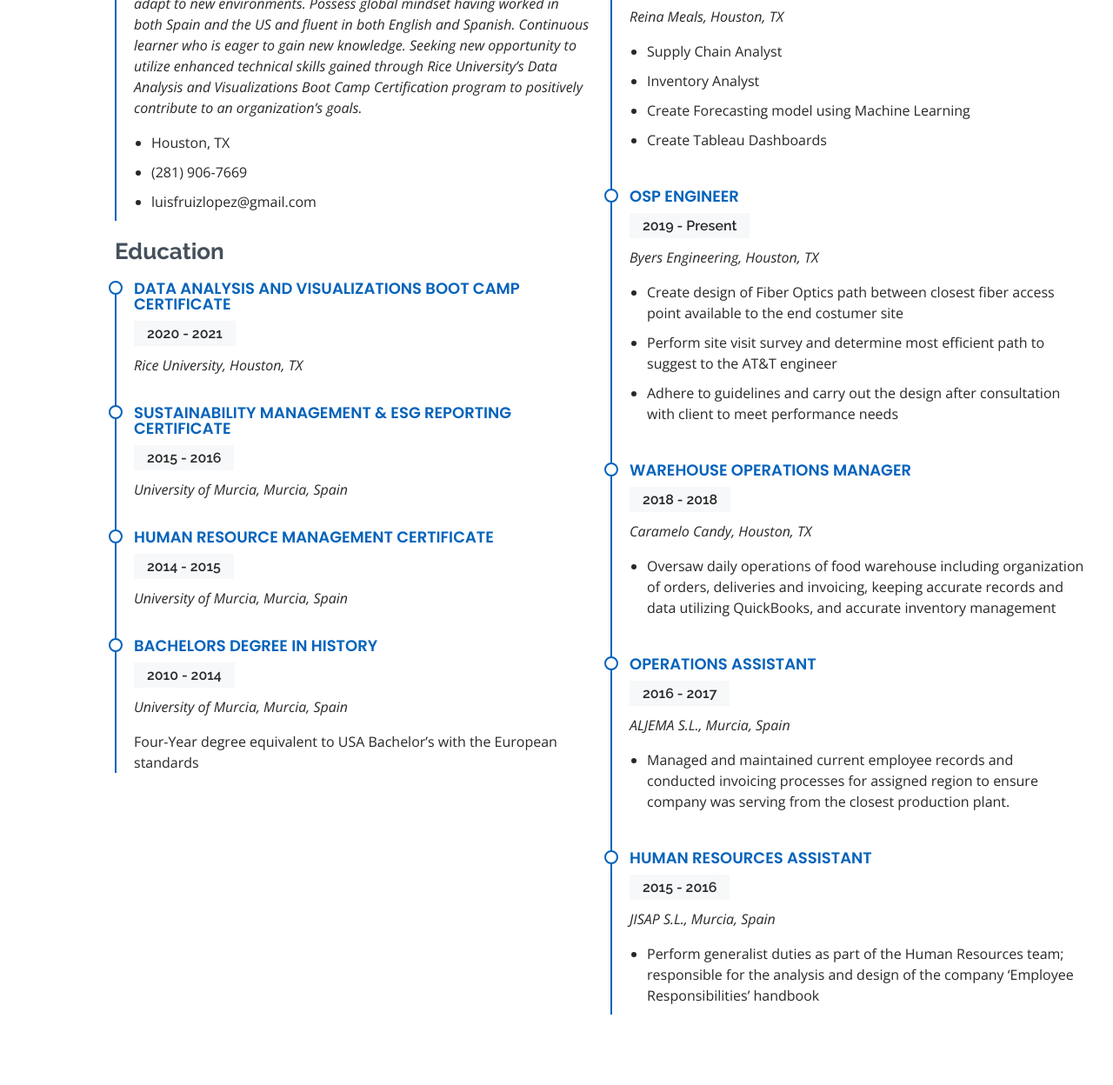
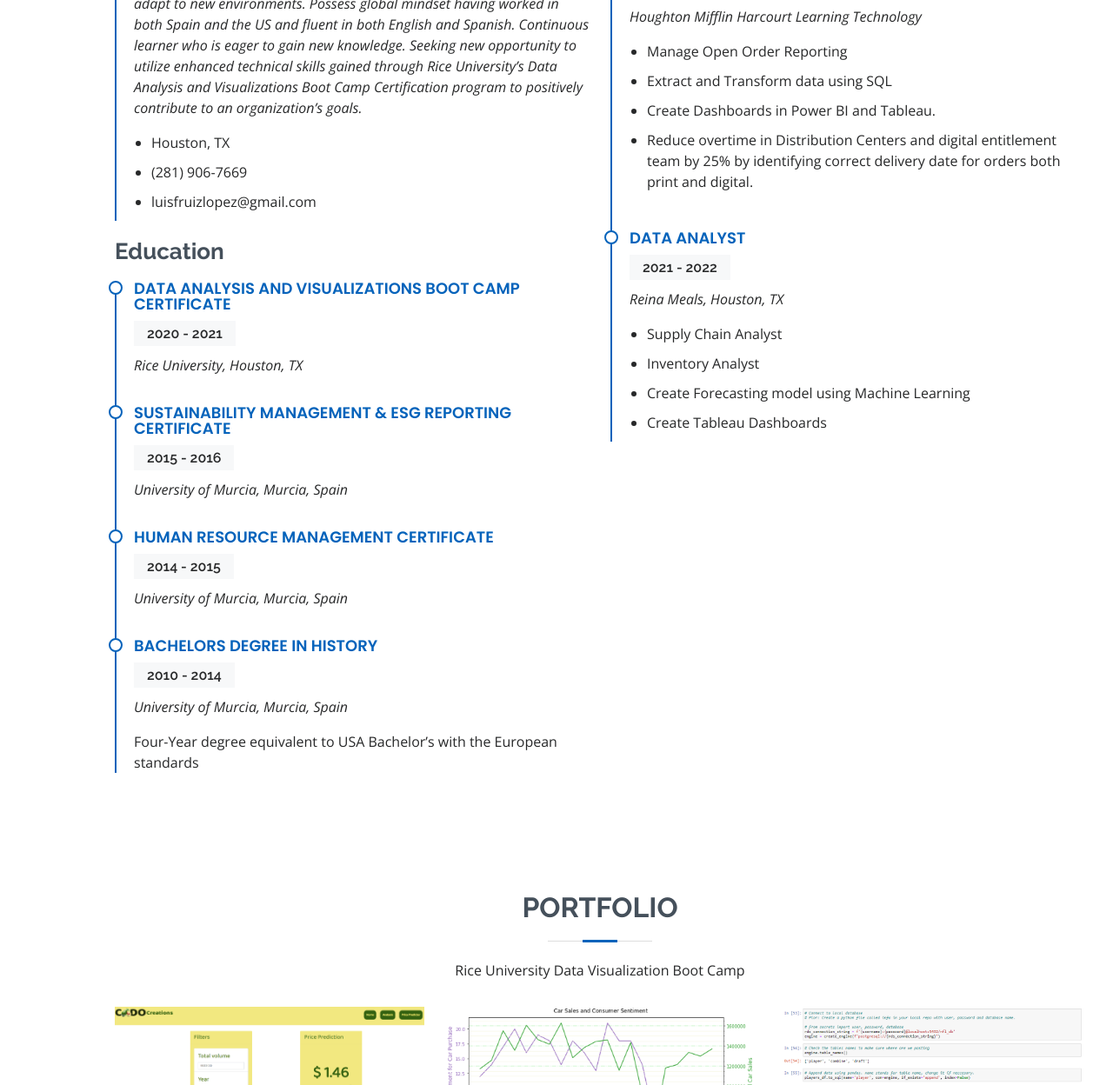
Before and after one commit to LF-Ruiz/LF-Ruiz.github.io, a plain HTML site: page index.html in a window 1280 px wide. Shown: the part 2224-3472 px from the top of the page at 87% size. Drawn offline with nearby package versions, Linux system fonts and the light colour scheme; files whose address does not match are found by name.

Commit message:
professional experience

```diff
--- a/index.html
+++ b/index.html
@@ -279,8 +279,19 @@
           <div class="col-lg-6">
             <h3 class="resume-title">Professional Experience</h3>
             <div class="resume-item">
+              <h4>Business Analyst</h4>
+              <h5>2022 - current</h5>
+              <p><em>Houghton Mifflin Harcourt Learning Technology</em></p>
+              <ul>
+                <li>Manage Open Order Reporting</li>
+                <li>Extract and Transform data using SQL</li>
+                <li>Create Dashboards in Power BI and Tableau. </li>
+                <li>Reduce overtime in Distribution Centers and digital entitlement team by 25% by identifying correct delivery date for orders both print and digital.</li>
+              </ul>
+            </div>
+            <div class="resume-item">
               <h4>Data Analyst</h4>
-              <h5>2021 - Present</h5>
+              <h5>2021 - 2022</h5>
               <p><em>Reina Meals, Houston, TX </em></p>
               <ul>
                 <li>Supply Chain Analyst</li>
@@ -289,52 +300,7 @@
                 <li>Create Tableau Dashboards</li>
               </ul>
             </div>
-            <div class="resume-item">
-              <h4>OSP Engineer</h4>
-              <h5>2019 - Present</h5>
-              <p><em>Byers Engineering, Houston, TX </em></p>
-              <ul>
-                <li>Create design of Fiber Optics path between closest fiber access point available to the end costumer
-                  site</li>
-                <li>Perform site visit survey and determine most efficient path to suggest to the AT&T engineer </li>
-                <li>Adhere to guidelines and carry out the design after consultation with client to meet performance
-                  needs</li>
-              </ul>
-            </div>
 
-            <div class="resume-item">
-              <h4>Warehouse Operations Manager</h4>
-              <h5>2018 - 2018</h5>
-              <p><em>Caramelo Candy, Houston, TX</em></p>
-              <ul>
-                <li>Oversaw daily operations of food warehouse including organization of orders,
-                  deliveries and invoicing, keeping accurate records and data utilizing QuickBooks, and accurate
-                  inventory management</li>
-              </ul>
-            </div>
-
-
-            <div class="resume-item">
-              <h4>Operations Assistant</h4>
-              <h5>2016 - 2017</h5>
-              <p><em>ALJEMA S.L., Murcia, Spain</em></p>
-              <ul>
-                <li>Managed and maintained current employee records and conducted invoicing processes
-                  for assigned region to ensure company was serving from the closest production plant.</li>
-
-              </ul>
-            </div>
-            <div class="resume-item">
-              <h4>Human Resources Assistant</h4>
-              <h5>2015 - 2016</h5>
-              <p><em>JISAP S.L., Murcia, Spain</em></p>
-              <ul>
-                <li>Perform generalist duties as
-                  part of the Human Resources team; responsible for the analysis and design of the company ‘Employee
-                  Responsibilities’ handbook</li>
-
-              </ul>
-            </div>
           </div>
         </div>
 
```
